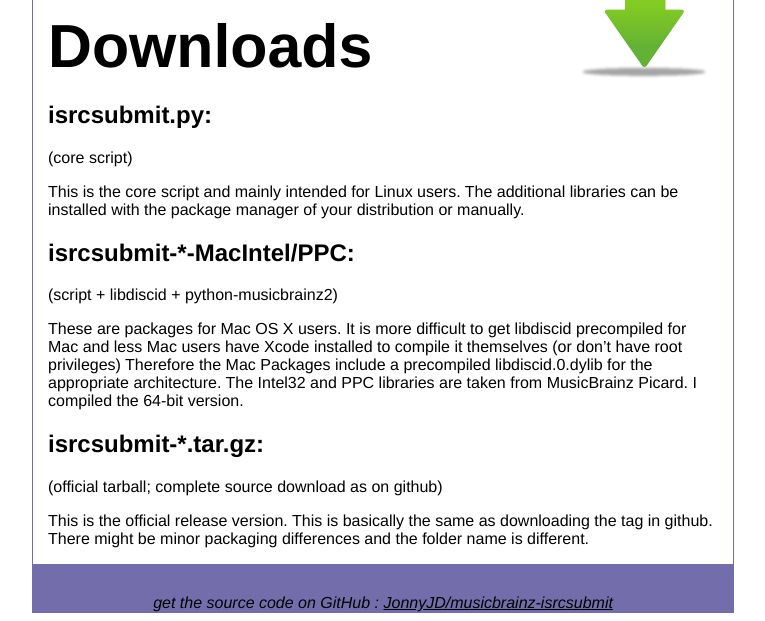
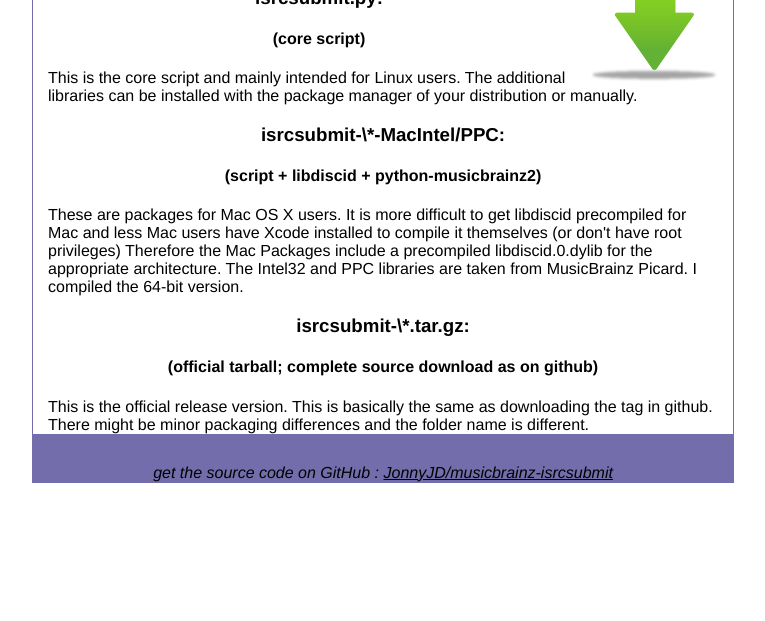
Before and after one commit to JonnyJD/musicbrainz-isrcsubmit, a Jekyll site: the page built from download.html, in a window 1280 px wide, cut to the strip 324-945 px from the top of the page. Shown: the whole strip, without its empty margins (257-1022 px from the left). Built offline with Jekyll 4.4.1, drawn with Linux system fonts in a browser that asks for light colours; after the commit the page ends 900 px from its top, so only the background shows below that.

Commit message:
css in extra file, style fixes

```diff
--- a/_layouts/default.html
+++ b/_layouts/default.html
@@ -2,66 +2,8 @@
 <html>
 <head>
   <meta charset='utf-8'>
-
   <title>Isrcsubmit for MusicBrainz - {{ page.title }}</title>
-
-  <style type="text/css">
-    body {
-      margin-top: 1.0em;
-      font-family: Helvetica, Arial, FreeSans, san-serif;
-      color: #000;
-    }
-    #container {
-      margin: 0 auto;
-      width: 700px;
-      background-color: #fff;
-      border: 1px solid #736DAB;
-    }
-    h1 { font-size: 3.8em; margin: 0px; }
-    h1 .small { font-size: 0.4em; }
-    h1 a { text-decoration: none }
-    h2 { font-size: 1.5em; }
-    h3 { text-align: center; }
-    a.current { font-weight: bold; }
-    .description {
-      font-size: 1.2em;
-      font-style: italic;
-    }
-    .download {
-      float: right;
-      margin: 10px;
-    }
-    .head {
-      padding: 0px 15px;
-      background-color: #736DAB;
-    }
-    .head a {
-      color: #000;
-    }
-    .nav {
-      padding: 0px 15px;
-      background-color: #FFBA58;
-    }
-    .nav a {
-      color: #000;
-      text-decoration: none;
-      margin-right: 10px;
-    }
-    .content {
-      padding: 0px 15px;
-    }
-    pre { background: #000; color: #fff; padding: 15px;}
-    hr { border: 0; width: 80%; border-bottom: 1px solid #aaa}
-    .footer {
-      text-align:center;
-      padding-top:30px;
-      font-style: italic;
-      background-color: #736DAB;
-    }
-    .footer a {
-      color: #000;
-    }
-  </style>
+  <link rel="stylesheet"  type="text/css" href="css/default.css">
 </head>
 
 <body>
@@ -73,8 +15,10 @@
         <a href="download"><img src="img/download_48.png"></a>
       </div>
 
-      <h1><a href="https://github.com/{{ site.github.url }}">Isrcsubmit for MusicBrainz</a>
-        <span class="small">by <a href="https://github.com/JonnyJD">JonnyJD</a></span></h1>
+      <h1><a href="https://github.com/{{ site.github.url }}">Isrcsubmit for MusicBrainz</a></h1>
+      <h2>
+        <span class="small">by <a href="https://github.com/JonnyJD">JonnyJD</a></span>
+      </h2>
       <h2>(Linux / Mac OS X)</h2>
       <div class="description">
         A script to submit ISRCs from disc to MusicBrainz.
--- /dev/null
+++ b/css/default.css
@@ -0,0 +1,64 @@
+body {
+  margin-top: 1.0em;
+  font-family: Helvetica, Arial, FreeSans, san-serif;
+  color: #000;
+}
+#container {
+  margin: 0 auto;
+  width: 700px;
+  background-color: #fff;
+  border: 1px solid #736DAB;
+}
+
+h1 {
+  font-size: 3.0em;
+  margin: 0px;
+  padding-top: 15px;
+}
+h1 .small { font-size: 0.5em; }
+h2 { font-size: 1.5em; }
+h3 { text-align: center; }
+h4 { text-align: center; }
+.twoline h3 { text-align: left; margin-bottom: 0px; }
+.twoline h4 { text-align: left; margin-top: 0px; }
+a.current { font-weight: bold; }
+
+.description {
+  font-size: 1.2em;
+  font-style: italic;
+}
+.download {
+  float: right;
+  margin-top: 15px;
+}
+.head {
+  padding: 0px 15px;
+  background-color: #736DAB;
+}
+.head a {
+  color: #000;
+  text-decoration: none;
+}
+.nav {
+  padding: 0px 15px;
+  background-color: #FFBA58;
+}
+.nav a {
+  color: #000;
+  text-decoration: none;
+  margin-right: 10px;
+}
+.content {
+  padding: 0px 15px;
+}
+pre { background: #000; color: #fff; padding: 15px;}
+hr { border: 0; width: 80%; border-bottom: 1px solid #aaa}
+.footer {
+  text-align:center;
+  padding-top:30px;
+  font-style: italic;
+  background-color: #736DAB;
+}
+.footer a {
+  color: #000;
+}
--- a/download.markdown
+++ b/download.html
@@ -7,21 +7,19 @@
 <img src="img/download_128.png"></a>
 </div>
 
-Available Downloads
-===================
+<h2>Available Downloads</h2>
 
+<div class="twolineheadings">
 
-isrcsubmit.py:
---------------
-(core script)
+<h3>isrcsubmit.py:</h3>
+<h4>(core script)</h4>
 
 This is the core script and mainly intended for Linux users.
 The additional libraries can be installed with the package manager of your distribution or manually.
 
 
-isrcsubmit-\*-MacIntel/PPC:
----------------------------
-(script + libdiscid + python-musicbrainz2)
+<h3>isrcsubmit-\*-MacIntel/PPC:</h3>
+<h4>(script + libdiscid + python-musicbrainz2)</h4>
 
 These are packages for Mac OS X users.
 It is more difficult to get libdiscid precompiled for Mac and less Mac users have Xcode installed to compile it themselves (or don't have root privileges)
@@ -30,9 +28,9 @@
 I compiled the 64-bit version.
 
 
-isrcsubmit-\*.tar.gz:
----------------------
-(official tarball; complete source download as on github)
+<h3>isrcsubmit-\*.tar.gz:</h3>
+<h4>(official tarball; complete source download as on github)</h4>
 
 This is the official release version.
 This is basically the same as downloading the tag in github. There might be minor packaging differences and the folder name is different.
+</div>
--- a/libdiscid.markdown
+++ b/libdiscid.markdown
@@ -2,6 +2,7 @@
 layout: default
 title: libdiscid
 ---
+## libdiscid
 This library is needed by pyton-musicbrainz2 in order to get the ID from the disc, which is then used to lookup the disc at [MusicBrainz](http://musicbrainz.org).
 
 ### Linux
```
